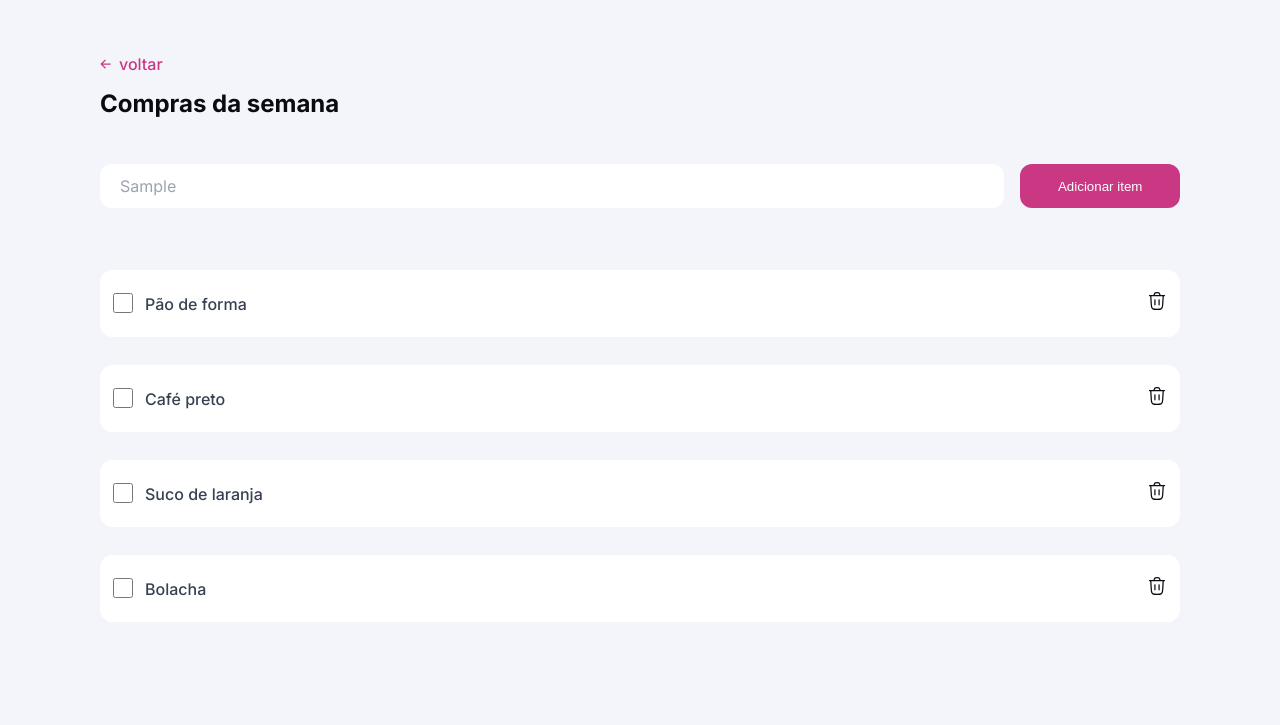
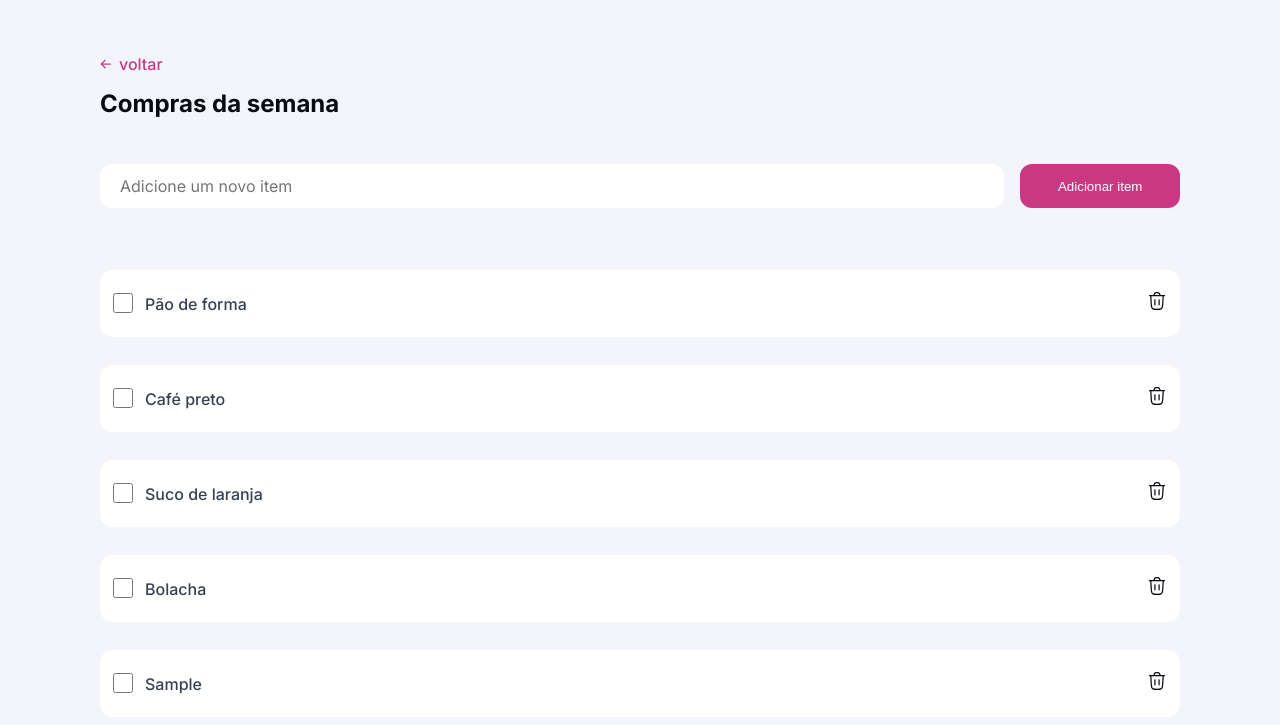
Before and after one commit to Hazimn/shopping-list, a plain HTML site: page index.html in a window 1280 px wide. Both pictures are taken after typing "Sample" into the empty fields and a click on the button "Adicionar item". Shown: the part 75-800 px from the top of the page. Drawn offline with Linux system fonts and the light colour scheme.

Commit message:
final commit

```diff
--- a/index.html
+++ b/index.html
@@ -57,7 +57,7 @@
       </div>
     </div>
   </div>
-  </div>
+  <script src="script.js"></script>
 </body>
 
 </html>
--- /dev/null
+++ b/script.js
@@ -0,0 +1,55 @@
+// Espera o carregamento do HTML
+document.addEventListener('DOMContentLoaded', function () {
+    // Seleciona os elementos principais
+    const inputField = document.querySelector('.add-new');
+    const addButton = document.querySelector('.add-item');
+    const list = document.querySelector('.list');
+
+    // Cria e adiciona um novo item na lista
+    function addItem(text) {
+      const item = document.createElement('div');
+      item.classList.add('item');
+
+      item.innerHTML = `
+        <div>
+          <input type="checkbox" class="check">
+          <span>${text}</span>
+        </div>
+        <button class="trash-can">
+          <img src="./assets/icons/trash-can.svg" alt="">
+        </button>
+      `;
+
+      // Remove o item ao clicar na lixeira
+      const trashBtn = item.querySelector('.trash-can');
+      trashBtn.addEventListener('click', function () {
+        item.remove();
+      });
+
+      list.appendChild(item);
+    }
+
+    // Adiciona item ao clicar no botão
+    addButton.addEventListener('click', function () {
+      const text = inputField.value.trim();
+      if (text !== '') {
+        addItem(text);
+        inputField.value = '';
+      }
+    });
+
+    // Adiciona item ao pressionar Enter
+    inputField.addEventListener('keypress', function (e) {
+      if (e.key === 'Enter') {
+        addButton.click();
+      }
+    });
+
+    // Ativa a lixeira dos itens que já estão no HTML
+    const existingTrashButtons = document.querySelectorAll('.trash-can');
+    existingTrashButtons.forEach(function (button) {
+      button.addEventListener('click', function () {
+        button.parentElement.remove();
+      });
+    });
+  });
--- a/styles/buttons.css
+++ b/styles/buttons.css
@@ -25,6 +25,7 @@ input {
     margin-top: 44px;
     margin-left: 16px;
     color: #FFFFFF;
+    cursor: pointer;
 }
 
 .add-new {
```
